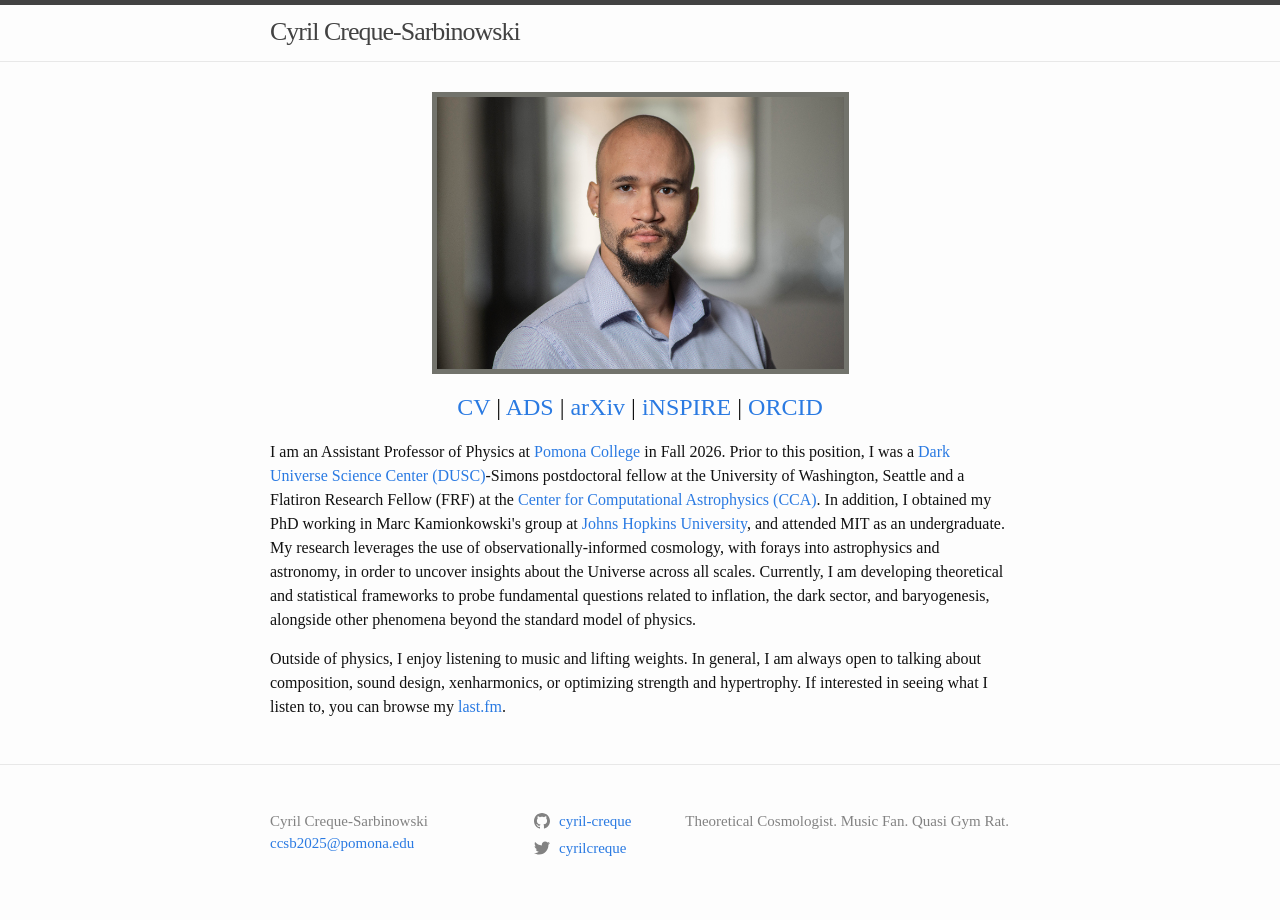
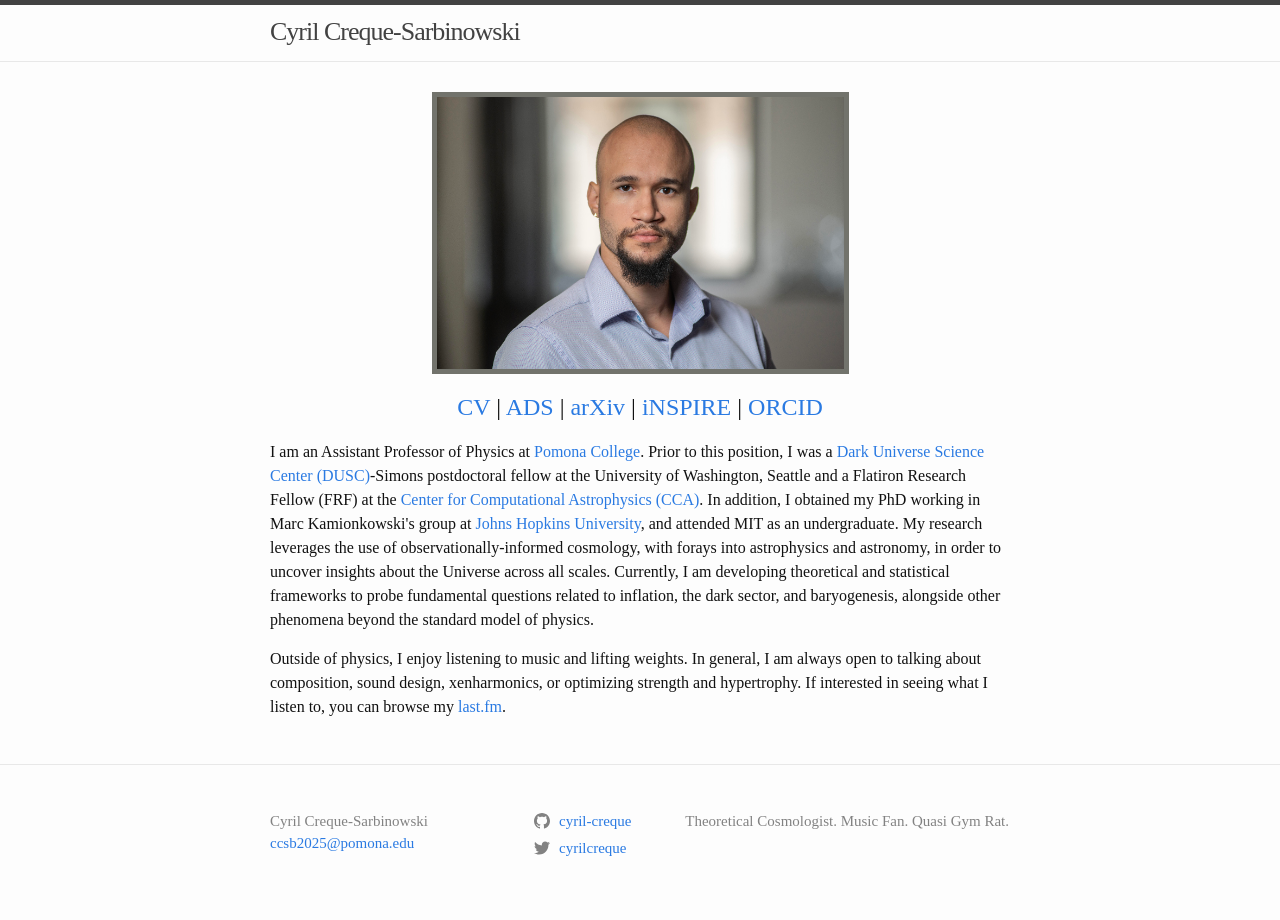
Before and after one commit to cyril-creque/cyril-creque.github.io, a Jekyll site: the page built from docs/index.markdown, in a window 1280 px wide. Built offline with Jekyll 4.4.1, drawn with Linux system fonts in a browser that asks for light colours; some web fonts are replaced.

Commit message:
Fix Grammar

```diff
--- a/docs/index.markdown
+++ b/docs/index.markdown
@@ -42,7 +42,7 @@
 </h2>
 </p>
 <p style = "font-family: Computer Modern">
-I am an Assistant Professor of Physics at <a href="https://www.pomona.edu/academics/departments/physics-and-astronomy">Pomona College</a> in Fall 2026. Prior to this position, I was a <a href="https://www.washington.edu/research/research-centers/dark-universe-science-center-dusc/">Dark Universe Science Center (DUSC)</a>-Simons postdoctoral fellow at the University of Washington, Seattle and a Flatiron Research Fellow (FRF) at the <a href="https://www.simonsfoundation.org/flatiron/center-for-computational-astrophysics/">Center for Computational Astrophysics (CCA)</a>. In addition, I obtained my PhD working in Marc Kamionkowski's group at <a href="https://sites.krieger.jhu.edu/kamionkowski/students-and-postdocs/">Johns Hopkins University</a>, and attended MIT as an undergraduate. My research leverages the use of observationally-informed cosmology, with forays into astrophysics and astronomy, in order to uncover insights about the Universe across all scales. Currently, I am developing theoretical and statistical frameworks to probe fundamental questions related to inflation, the dark sector, and baryogenesis, alongside other phenomena beyond the standard model of physics.
+I am an Assistant Professor of Physics at <a href="https://www.pomona.edu/academics/departments/physics-and-astronomy">Pomona College</a>. Prior to this position, I was a <a href="https://www.washington.edu/research/research-centers/dark-universe-science-center-dusc/">Dark Universe Science Center (DUSC)</a>-Simons postdoctoral fellow at the University of Washington, Seattle and a Flatiron Research Fellow (FRF) at the <a href="https://www.simonsfoundation.org/flatiron/center-for-computational-astrophysics/">Center for Computational Astrophysics (CCA)</a>. In addition, I obtained my PhD working in Marc Kamionkowski's group at <a href="https://sites.krieger.jhu.edu/kamionkowski/students-and-postdocs/">Johns Hopkins University</a>, and attended MIT as an undergraduate. My research leverages the use of observationally-informed cosmology, with forays into astrophysics and astronomy, in order to uncover insights about the Universe across all scales. Currently, I am developing theoretical and statistical frameworks to probe fundamental questions related to inflation, the dark sector, and baryogenesis, alongside other phenomena beyond the standard model of physics.
 </p>
 <p style = "font-family: Computer Modern">
 Outside of physics, I enjoy listening to music and lifting weights. In general, I am always open to talking about composition, sound design, xenharmonics, or optimizing strength and hypertrophy. If interested in seeing what I listen to, you can browse my <a href = "https://last.fm/user/Cyrilcs">last.fm</a>.
```
